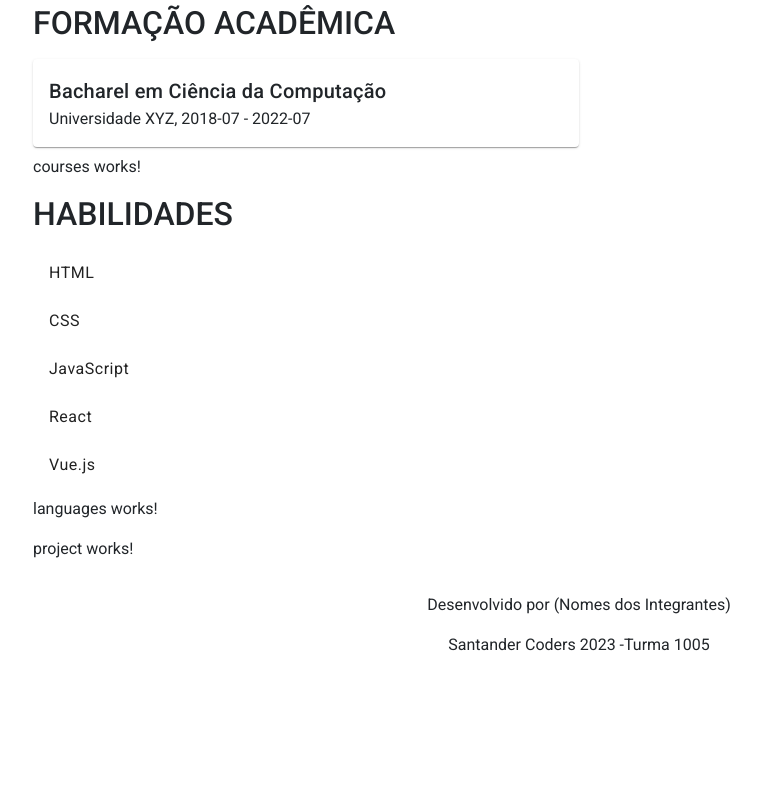
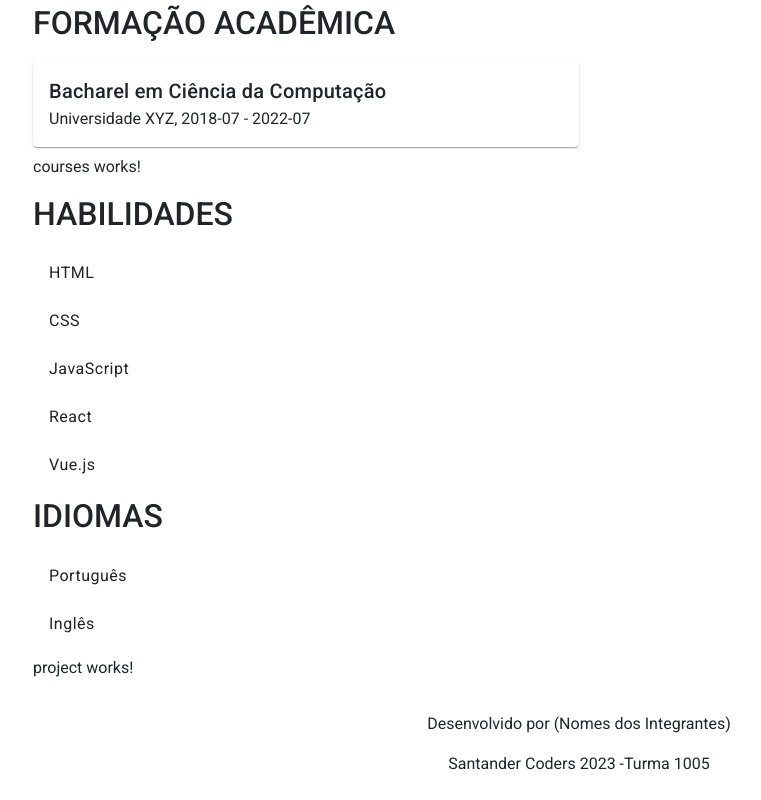
Before and after one commit to GyanRibeiro/CAPA, an Angular app: page / in a window 1280 px wide. Shown: the part 498-1298 px from the top of the page, without its empty margins (61-822 px from the left). Before the commit the page ends 1179 px from the top, so only its background shows below. Built offline with nearby package versions, Linux system fonts and the light colour scheme.

Commit message:
implementada renderização do componente languages

```diff
--- a/src/app/app.component.html
+++ b/src/app/app.component.html
@@ -18,7 +18,7 @@
 
     <app-skills [skills]="curriculum.skills"></app-skills>
 
-    <app-languages></app-languages>
+    <app-languages [languages]="curriculum.languages"></app-languages>
 
     <app-project></app-project>
   </section>
--- a/src/app/components/languages/languages.component.html
+++ b/src/app/components/languages/languages.component.html
@@ -1 +1,6 @@
-<p>languages works!</p>
+<h2>IDIOMAS</h2>
+<mat-list>
+  <mat-list-item *ngFor="let language of languages">
+    {{ language }}
+  </mat-list-item>
+</mat-list>
--- a/src/app/components/languages/languages.component.ts
+++ b/src/app/components/languages/languages.component.ts
@@ -1,10 +1,10 @@
-import { Component } from '@angular/core';
+import { Component, Input } from '@angular/core';
 
 @Component({
   selector: 'app-languages',
   templateUrl: './languages.component.html',
-  styleUrls: ['./languages.component.scss']
+  styleUrls: ['./languages.component.scss'],
 })
 export class LanguagesComponent {
-
+  @Input() public languages: any;
 }
```
